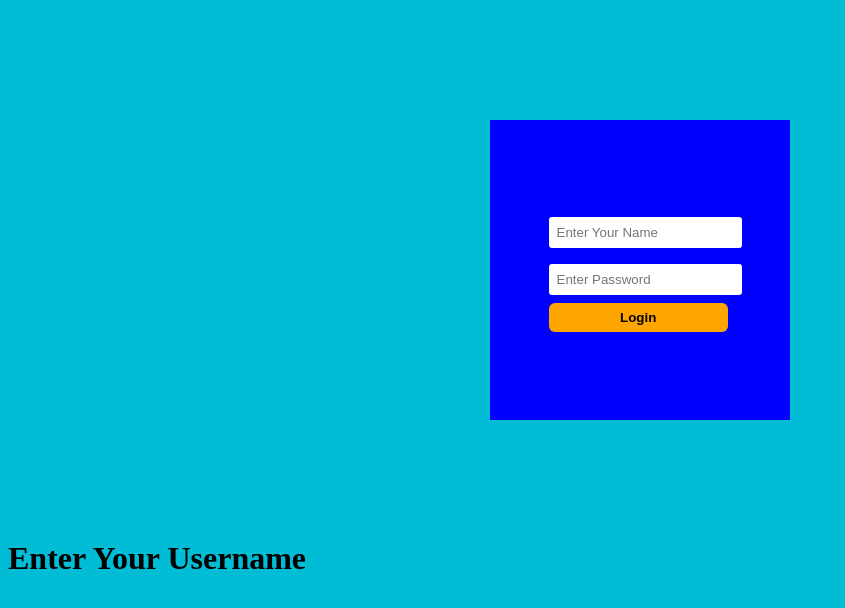
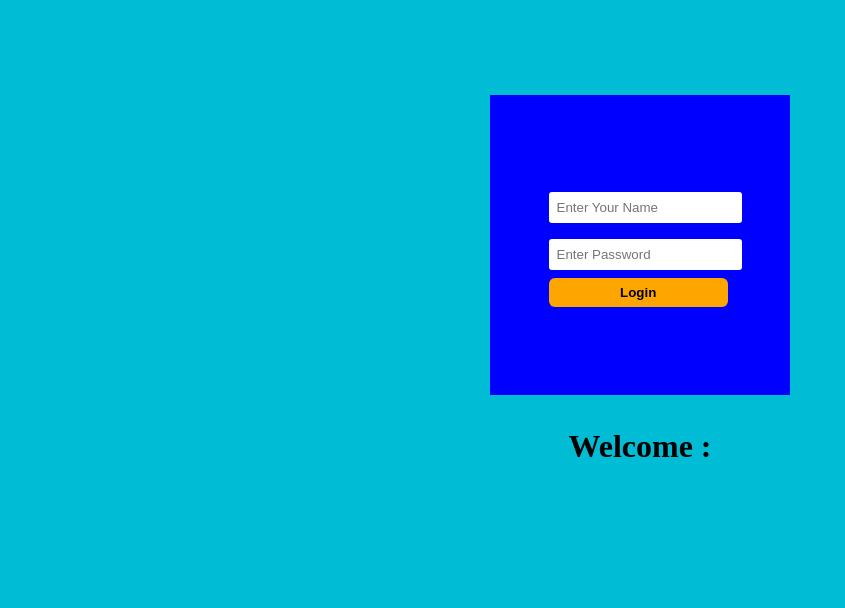
Before and after one commit to kavandave97/Reactjs, a React (Vite) app in the folder Contextapi/: page / in a window 1280 px wide. Shown: the top 608 px of the page, without its empty margins (0-845 px from the left). Built offline with nearby package versions, Linux system fonts and the light colour scheme.

Commit message:
Add Validation

```diff
--- a/Contextapi/src/Componets/Login.jsx
+++ b/Contextapi/src/Componets/Login.jsx
@@ -1,35 +1,51 @@
-import React, { useContext } from "react";
-import { useState } from "react";
+import React, { useContext, useState } from "react";
 import Usercontext from "../Context/Usercontext";
-const Login = () => {
+
+function Login() {
+  // fetch input box id
+  let input1 = document.getElementById("userinput");
+  let pass1 = document.getElementById("passinput");
+  // let form = document.getElementById("forms");
+
   const [username, SetUsername] = useState("");
   const [password, Setpassword] = useState("");
 
   const { Setuser } = useContext(Usercontext);
+
   const handleclick = (e) => {
     e.preventDefault();
+    if (username == "" || password == "") {
+      alert("enter Your Username or password");
+    } else {
       Setuser([username, password]);
+      SetUsername("");
+      Setpassword("");
+    }
   };
 
   return (
     <div className="container">
       <div className="box">
+        <form action="#" id="forms">
           <input
             type="text"
             value={username}
             onChange={(e) => SetUsername(e.target.value)}
             placeholder="Enter Your Name"
+            id="userinput"
           />
           <input
             type="text"
             value={password}
             onChange={(e) => Setpassword(e.target.value)}
             placeholder="Enter Password"
+            id="passinput"
           />
           <button onClick={handleclick}>Login</button>
+        </form>
       </div>
     </div>
   );
-};
+}
 
 export default Login;
--- a/Contextapi/src/Componets/Profile.jsx
+++ b/Contextapi/src/Componets/Profile.jsx
@@ -3,12 +3,7 @@ import Usercontext from "../Context/Usercontext";
 
 const Profile = () => {
   const { user } = useContext(Usercontext);
-  console.log(user);
-  if (!user) {
-    return <h1>Enter Your Username</h1>;
-  } else {
-    return <h1>Welcome : {user[0]}</h1>;
-  }
+  return <h1>Welcome : {user}</h1>;
 };
 
 export default Profile;
--- a/Contextapi/src/index.css
+++ b/Contextapi/src/index.css
@@ -8,7 +8,7 @@ body{
   display:flex;
   justify-content: center;
   align-items: center;
-  margin: 120px auto;
+  margin: 95px auto;
 }
 .container input{
   padding: 8px;
@@ -31,9 +31,10 @@ body{
     font-weight: 800;
     cursor: pointer;
 }
-.container h1{
-  color: white;
-  text-align: center;
+h1{
+    text-align: center;
+    position: relative;
+    top: -62px;
 }
 .box{
   width: 61%;
```
Lines whose indentation alone changed are shown as unchanged.
